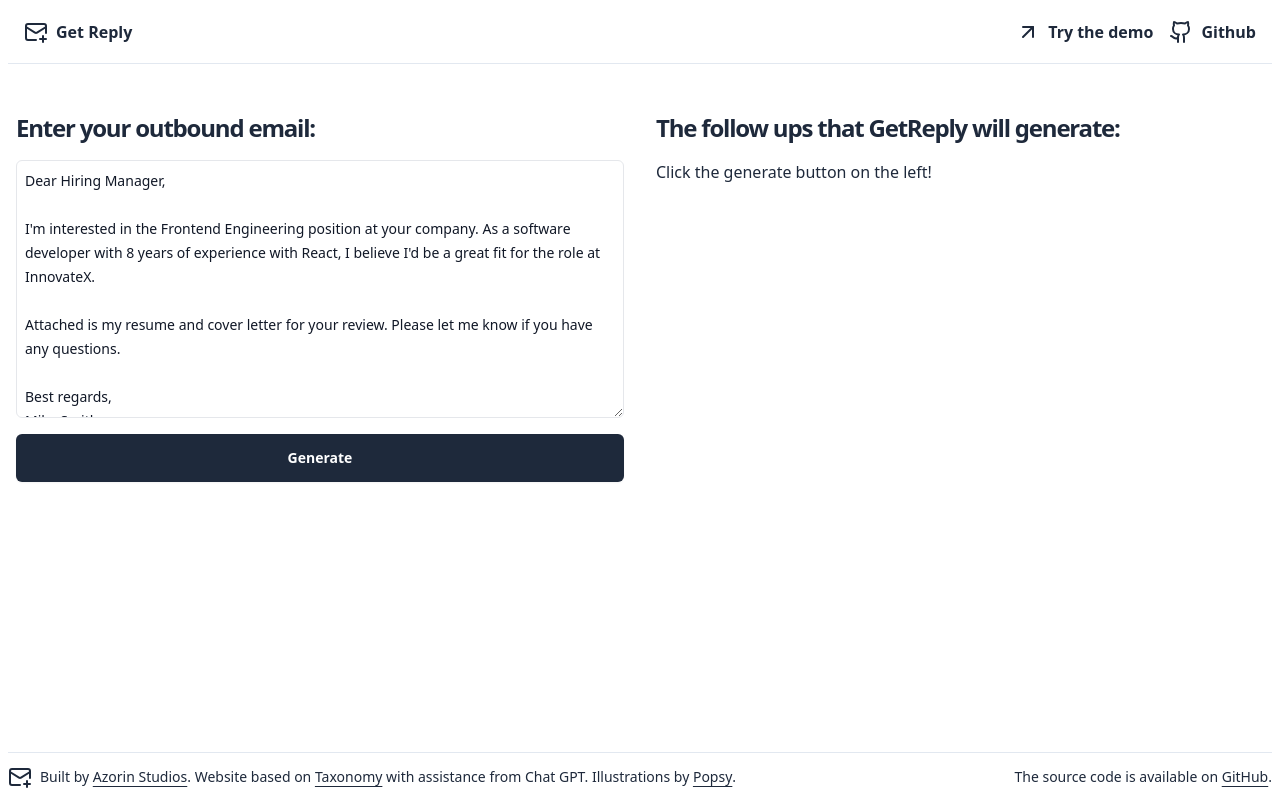
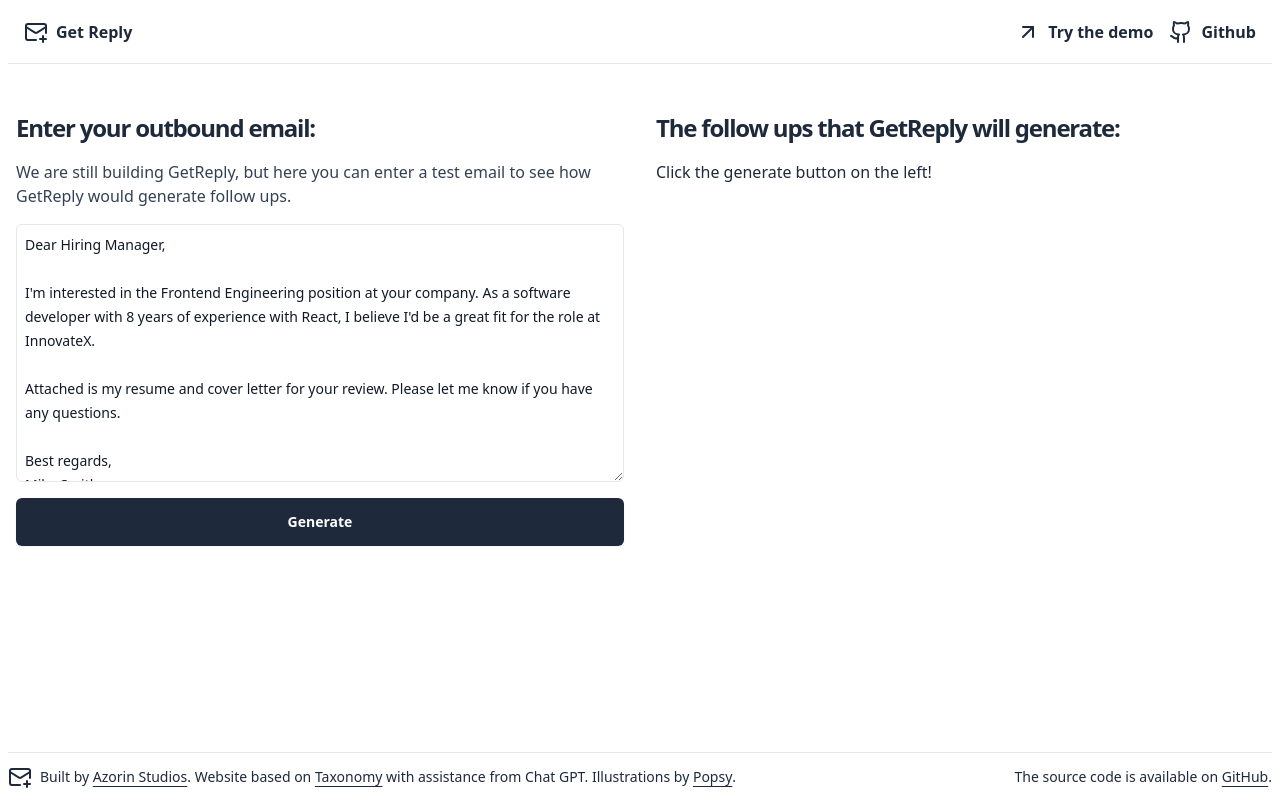
Before and after one commit to azorin-studio/get-reply, a Next.js app: page /demo in a window 1280 px wide. Built offline with nearby package versions, Linux system fonts and the light colour scheme.

Commit message:
updated some demo copy and adding graphjson

```diff
--- a/package.json
+++ b/package.json
@@ -16,6 +16,7 @@
     "eslint-config-next": "13.2.4",
     "lucide-react": "^0.128.0",
     "next": "13.2.4",
+    "node-fetch": "^3.3.1",
     "react": "18.2.0",
     "react-dom": "18.2.0",
     "typescript": "5.0.2"
--- a/src/pages/demo.tsx
+++ b/src/pages/demo.tsx
@@ -71,6 +71,9 @@ export default function Home() {
                 onSubmit={onSubmit}
               >
                 <h1 className="text-2xl font-bold leading-[1.1] tracking-tighter sm:text-2xl md:text-2xl">Enter your outbound email:</h1>
+                <p className="text-slate-700">
+                  We are still building GetReply, but here you can enter a test email to see how GetReply would generate follow ups.
+                </p>
                 <textarea
                   name="email"
                   rows={10}
```
Also changed, not shown: 1 other file (tests, documents, lock files or other folders).
